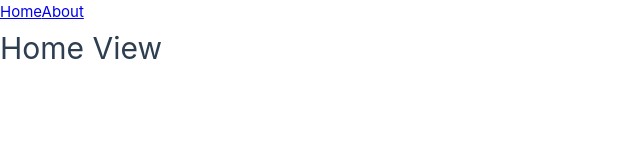
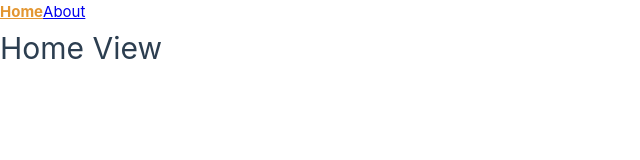
Before and after one commit to phpnajmul/RouterVueLearning, a Vue app: page / in a window 1280 px wide. Shown: the top 160 px of the page, without its empty margins (0-640 px from the left). Built offline with nearby package versions, Linux system fonts and the light colour scheme.

Commit message:
I'm adding router active-class

```diff
--- a/src/components/Nav.vue
+++ b/src/components/Nav.vue
@@ -4,11 +4,15 @@
 
 <template>
   <div>
-    <RouterLink to="/">Home</RouterLink>
-    <RouterLink to="/about">About</RouterLink>
+    <RouterLink active-class="active" to="/">Home</RouterLink>
+    <RouterLink active-class="active" to="/about">About</RouterLink>
   </div>
 </template>
 
 <style scoped>
+.active {
+  font-weight: bold;
+  color: rgb(227, 150, 49);
+}
 
 </style>
```
